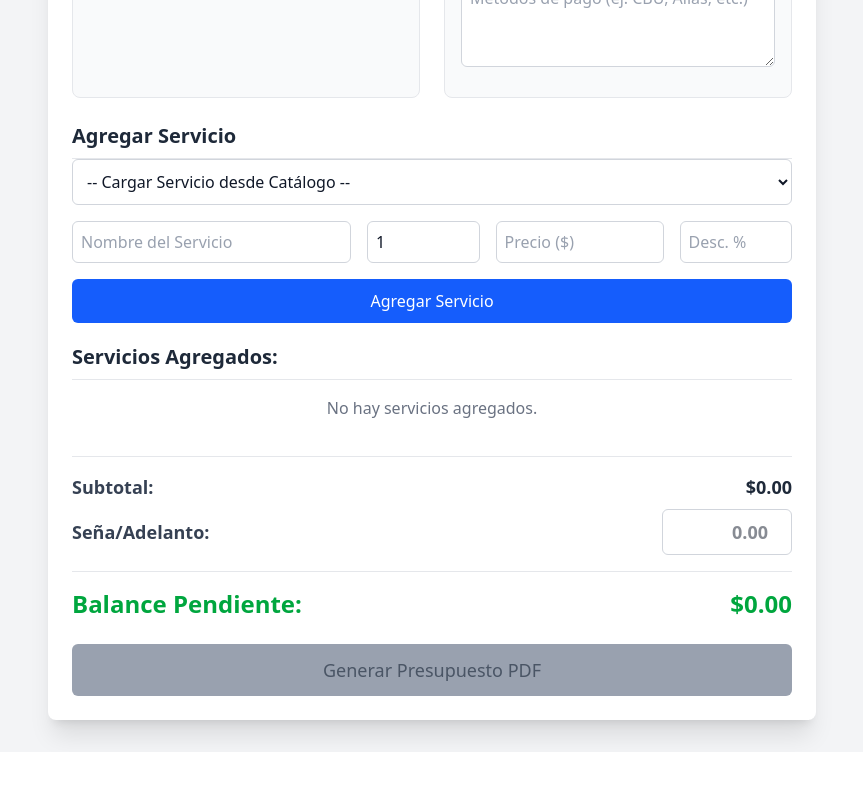
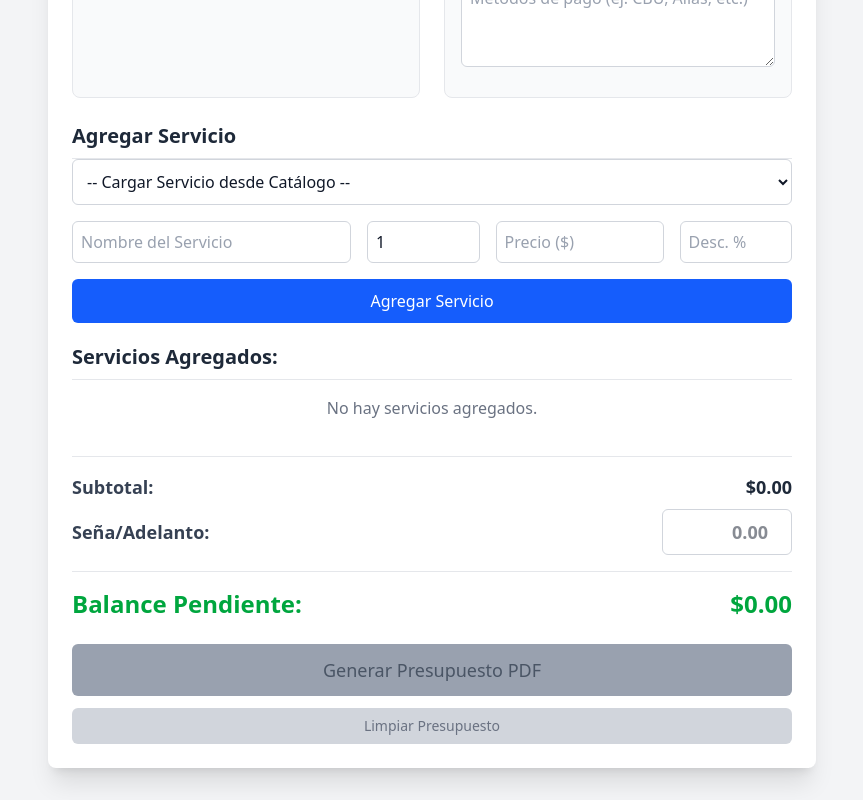
Before and after one commit to Dybalux/calculadoradeservicios, a React (Vite) app: page / in a window 1280 px wide. Shown: the part 449-1249 px from the top of the page, without its empty margins (208-1071 px from the left). Before the commit the page ends 1201 px from the top, so only its background shows below. Built offline with nearby package versions, Linux system fonts and the light colour scheme.

Commit message:
Limpiar presupuesto

```diff
--- a/src/hooks/useQuoteData.js
+++ b/src/hooks/useQuoteData.js
@@ -44,10 +44,15 @@ export function useQuoteData() {
         setIssuerData({ ...issuerData, [e.target.name]: e.target.value });
     };
 
+    const clearClientData = () => {
+        setClientData({ name: '', company: '', email: '' });
+    };
+
     return {
         clientData,
         issuerData,
         handleClientChange,
         handleIssuerChange,
+        clearClientData,
     };
 }
--- a/src/hooks/useServiceManager.js
+++ b/src/hooks/useServiceManager.js
@@ -84,6 +84,11 @@ export function useServiceManager() {
         toast.success(`"${editForm.name.trim()}" actualizado.`);
     };
 
+    const clearServices = () => {
+        setServices([]);
+        toast.success("Presupuesto limpiado.");
+    };
+
     const total = services.reduce((accumulator, service) => {
         const discount = service.discount || 0;
         const baseSubtotal = service.price * service.quantity;
@@ -104,6 +109,7 @@ export function useServiceManager() {
             startEdit,
             cancelEdit,
             saveEdit,
+            clearServices
         }
     };
 }
--- a/src/pages/ServiceCalculator.jsx
+++ b/src/pages/ServiceCalculator.jsx
@@ -10,7 +10,6 @@ import ConfirmModal from '../components/ConfirmModal';
 import { useCatalogManager } from '../hooks/useCatalogManager';
 import { useServiceManager } from '../hooks/useServiceManager';
 import { useQuoteData } from '../hooks/useQuoteData';
-// import { useTheme } from '../hooks/useTheme'; // <-- 1. LÍNEA ELIMINADA
 import companyLogo from '../assets/LogoAhijuna.png';
 
 // (Funciones getTodayDateString y formatDateForPDF sin cambios)
@@ -79,6 +78,15 @@ function ServiceCalculator({ theme, toggleTheme }) {
                 quantity: 1,
                 discount: (serviceToLoad.discount || 0).toString()
             });
+        }
+    };
+    const handleClearQuote = () => {
+        // Pedimos confirmación
+        if (window.confirm('¿Estás seguro de que quieres limpiar el presupuesto actual? Se borrarán los servicios y datos del cliente.')) {
+            serviceActions.clearServices(); // Limpia la lista de servicios
+            clearClientData(); // Limpia los inputs del cliente
+            setAdvancePayment(''); // Resetea la seña
+            setQuoteDate(getTodayDateString()); // Resetea la fecha
         }
     };
     const handleGeneratePDF = () => {
@@ -290,6 +298,18 @@ function ServiceCalculator({ theme, toggleTheme }) {
             >
                 Generar Presupuesto PDF
             </button>
+            <button
+                onClick={handleClearQuote}
+                className="w-full p-2 bg-gray-500 text-white rounded-md cursor-pointer text-sm mt-3
+                           hover:bg-gray-600 dark:bg-gray-700 dark:hover:bg-gray-600 transition-colors
+                           disabled:bg-gray-300 dark:disabled:bg-gray-800
+                           disabled:text-gray-500 dark:disabled:text-gray-600
+                           disabled:cursor-not-allowed"
+                // Se deshabilita si no hay nada que limpiar
+                disabled={services.length === 0 && clientData.name === '' && clientData.company === '' && clientData.email === '' && advancePayment === ''}
+            >
+                Limpiar Presupuesto
+            </button>
         </div>
     );
 }
```
